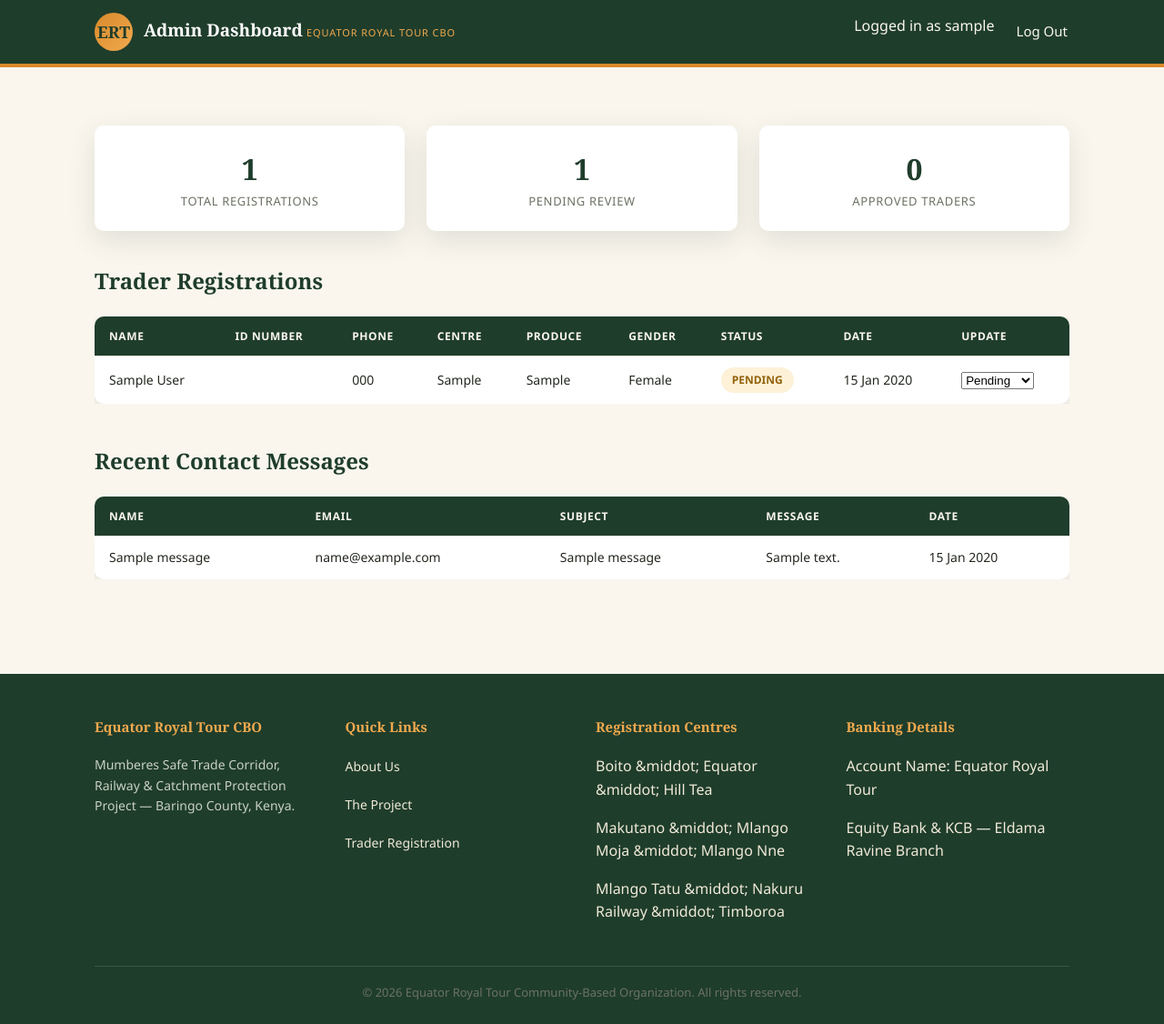
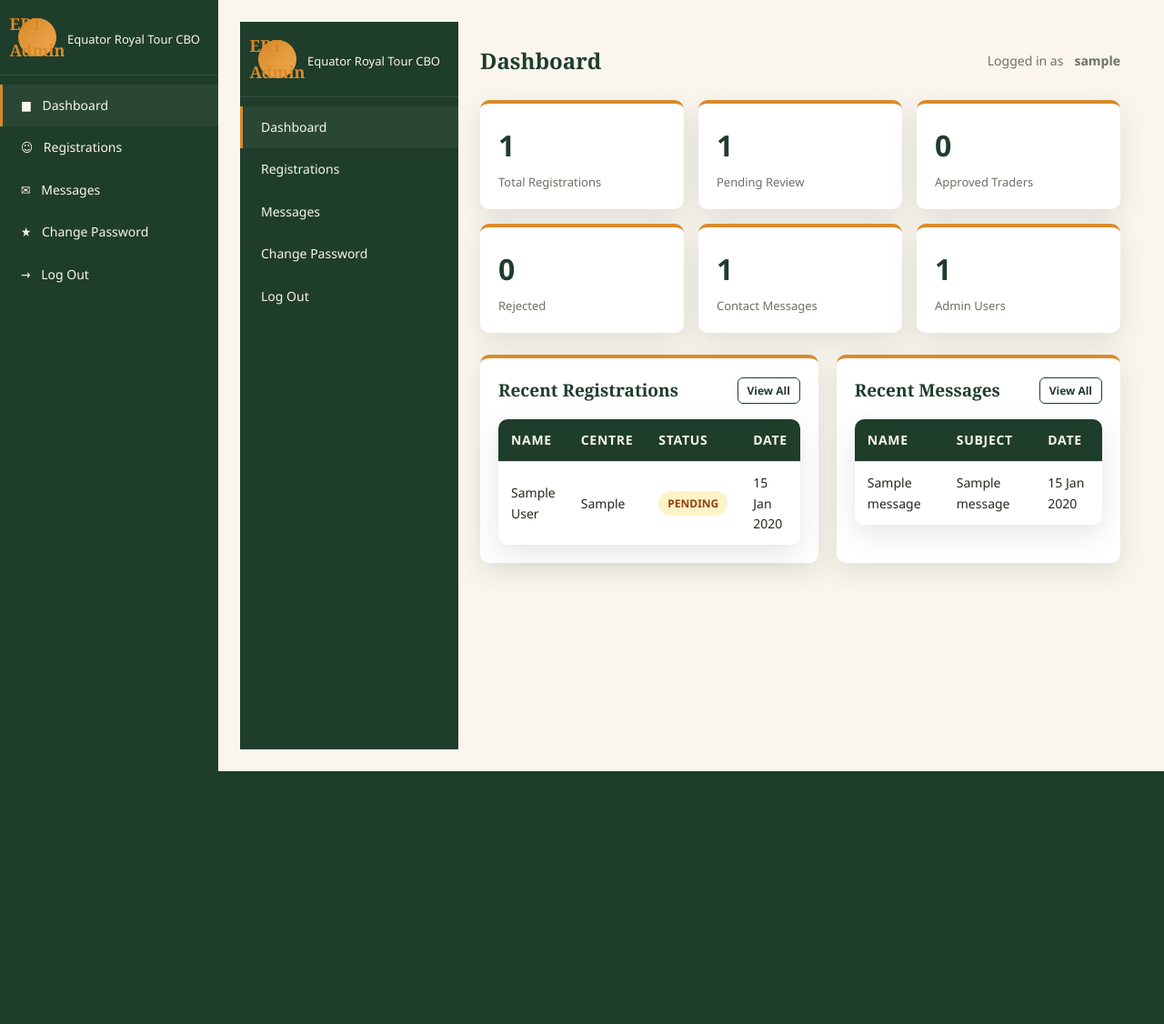
Before and after one commit to Swendon/Equatorroyaltour, a PHP site: page /admin/dashboard.php in a window 1280 px wide. Shown: the whole page at 91% size. After the commit the page ends 848 px from the top, so only its background shows below. Run offline with PHP 8.4, Linux system fonts and the light colour scheme; the visitor is signed in with stand-in values (Sample User, id 1); data comes from the database, SQL or seed files in the repository; tables that the repository leaves empty hold one stand-in row (values such as "Sample post"); data that the repository does not hold is empty.

Commit message:
Complete secure admin system with dashboard, registrations, and messages

```diff
--- a/admin/auth_check.php
+++ b/admin/auth_check.php
@@ -1,6 +1,6 @@
 <?php
-session_start();
-if (!isset($_SESSION['admin_id'])) {
+
+if (empty($_SESSION['admin_id'])) {
     header('Location: login.php');
     exit;
 }
@@ -13,3 +13,13 @@ if (!empty($_SESSION['must_change_password'])) {
 if (empty($_SESSION['csrf_token'])) {
     $_SESSION['csrf_token'] = bin2hex(random_bytes(32));
 }
+
+if (empty($_SESSION['last_activity'])) {
+    $_SESSION['last_activity'] = time();
+} elseif (time() - $_SESSION['last_activity'] > 1800) {
+    $_SESSION = [];
+    session_destroy();
+    header('Location: login.php?timeout=1');
+    exit;
+}
+$_SESSION['last_activity'] = time();
--- a/admin/dashboard.php
+++ b/admin/dashboard.php
@@ -2,125 +2,122 @@
 require_once __DIR__ . '/../config.php';
 require_once __DIR__ . '/auth_check.php';
 
-// Handle status updates
-if ($_SERVER['REQUEST_METHOD'] === 'POST' && isset($_POST['registration_id'], $_POST['status'], $_POST['csrf_token']) && $_POST['csrf_token'] === ($_SESSION['csrf_token'] ?? '')) {
-    $id = (int) $_POST['registration_id'];
-    $status = in_array($_POST['status'], ['Pending', 'Approved', 'Rejected'], true) ? $_POST['status'] : 'Pending';
-    $stmt = mysqli_prepare($conn, 'UPDATE registrations SET status = ? WHERE id = ?');
-    mysqli_stmt_bind_param($stmt, 'si', $status, $id);
-    mysqli_stmt_execute($stmt);
-    mysqli_stmt_close($stmt);
-    header('Location: dashboard.php');
-    exit;
-}
-
-$totalResult = mysqli_query($conn, 'SELECT COUNT(*) AS c FROM registrations');
-$total = mysqli_fetch_assoc($totalResult)['c'];
-
-$pendingResult = mysqli_query($conn, "SELECT COUNT(*) AS c FROM registrations WHERE status = 'Pending'");
-$pending = mysqli_fetch_assoc($pendingResult)['c'];
-
-$approvedResult = mysqli_query($conn, "SELECT COUNT(*) AS c FROM registrations WHERE status = 'Approved'");
-$approved = mysqli_fetch_assoc($approvedResult)['c'];
-
-$registrations = mysqli_query($conn, 'SELECT * FROM registrations ORDER BY created_at DESC');
-$messages = mysqli_query($conn, 'SELECT * FROM messages ORDER BY created_at DESC LIMIT 10');
+$totalReg = mysqli_fetch_assoc(mysqli_query($conn, 'SELECT COUNT(*) AS c FROM registrations'))['c'];
+$pendingReg = mysqli_fetch_assoc(mysqli_query($conn, "SELECT COUNT(*) AS c FROM registrations WHERE status = 'Pending'"))['c'];
+$approvedReg = mysqli_fetch_assoc(mysqli_query($conn, "SELECT COUNT(*) AS c FROM registrations WHERE status = 'Approved'"))['c'];
+$rejectedReg = mysqli_fetch_assoc(mysqli_query($conn, "SELECT COUNT(*) AS c FROM registrations WHERE status = 'Rejected'"))['c'];
+$totalMessages = mysqli_fetch_assoc(mysqli_query($conn, 'SELECT COUNT(*) AS c FROM messages'))['c'];
+$unreadMessages = mysqli_fetch_assoc(mysqli_query($conn, 'SELECT COUNT(*) AS c FROM messages'))['c'];
+$totalAdmins = mysqli_fetch_assoc(mysqli_query($conn, 'SELECT COUNT(*) AS c FROM admins'))['c'];
+$recentReg = mysqli_query($conn, 'SELECT full_name, trading_centre, status, created_at FROM registrations ORDER BY created_at DESC LIMIT 5');
+$recentMsg = mysqli_query($conn, 'SELECT name, email, subject, created_at FROM messages ORDER BY created_at DESC LIMIT 5');
 ?>
 <!DOCTYPE html>
 <html lang="en">
 <head>
 <meta charset="UTF-8">
 <meta name="viewport" content="width=device-width, initial-scale=1.0">
-<title>Admin Dashboard | Equator Royal Tour CBO</title>
+<title>Dashboard | Equator Royal Tour CBO</title>
 <link rel="stylesheet" href="../css/style.css">
+<?php include __DIR__ . '/includes/admin_header.php'; ?>
 </head>
 <body>
-<header class="site-header">
-  <div class="container">
+<div class="admin-layout">
+  <aside class="admin-sidebar">
     <div class="brand">
-      <span class="brand-mark">ERT</span>
-      <span class="brand-text">
-        <span class="title">Admin Dashboard</span>
-        <span class="subtitle">Equator Royal Tour CBO</span>
-      </span>
+      <span class="brand-mark">ERT Admin</span>
+      <span class="brand-text">Equator Royal Tour CBO</span>
     </div>
-    <nav class="nav-links">
-      <span style="color:var(--cream);">Logged in as <?php echo htmlspecialchars($_SESSION['admin_username']); ?></span>
+    <nav class="admin-nav">
+      <a href="dashboard.php" class="active">Dashboard</a>
+      <a href="registrations.php">Registrations</a>
+      <a href="messages.php">Messages</a>
+      <a href="change-password.php">Change Password</a>
       <a href="logout.php">Log Out</a>
     </nav>
-  </div>
-</header>
-
-<section class="section">
-  <div class="container">
-    <div class="grid grid-3" style="margin-bottom:36px;">
-      <div class="stat"><div class="num"><?php echo $total; ?></div><div class="label">Total Registrations</div></div>
-      <div class="stat"><div class="num"><?php echo $pending; ?></div><div class="label">Pending Review</div></div>
-      <div class="stat"><div class="num"><?php echo $approved; ?></div><div class="label">Approved Traders</div></div>
+  </aside>
+  <main class="admin-main">
+    <div class="admin-header">
+      <h1>Dashboard</h1>
+      <div class="admin-user">Logged in as <strong><?php echo htmlspecialchars($_SESSION['admin_username']); ?></strong></div>
     </div>
 
-    <h2>Trader Registrations</h2>
-    <div style="overflow-x:auto;">
+    <div class="stat-grid">
+      <div class="stat-card">
+        <div class="num"><?php echo $totalReg; ?></div>
+        <div class="label">Total Registrations</div>
+      </div>
+      <div class="stat-card">
+        <div class="num"><?php echo $pendingReg; ?></div>
+        <div class="label">Pending Review</div>
+      </div>
+      <div class="stat-card">
+        <div class="num"><?php echo $approvedReg; ?></div>
+        <div class="label">Approved Traders</div>
+      </div>
+      <div class="stat-card">
+        <div class="num"><?php echo $rejectedReg; ?></div>
+        <div class="label">Rejected</div>
+      </div>
+      <div class="stat-card">
+        <div class="num"><?php echo $totalMessages; ?></div>
+        <div class="label">Contact Messages</div>
+      </div>
+      <div class="stat-card">
+        <div class="num"><?php echo $totalAdmins; ?></div>
+        <div class="label">Admin Users</div>
+      </div>
+    </div>
+
+    <div class="grid" style="display:grid;grid-template-columns:1fr 1fr;gap:20px;">
+      <div class="card">
+        <div style="display:flex;justify-content:space-between;align-items:center;margin-bottom:16px;">
+          <h3 style="margin:0;">Recent Registrations</h3>
+          <a href="registrations.php" class="btn btn-sm btn-outline">View All</a>
+        </div>
+        <?php if (mysqli_num_rows($recentReg) === 0): ?>
+          <p style="color:var(--muted);font-size:14px;">No registrations yet.</p>
+        <?php else: ?>
           <table>
-        <thead>
-          <tr>
-            <th>Name</th><th>ID Number</th><th>Phone</th><th>Centre</th><th>Produce</th><th>Gender</th><th>Status</th><th>Date</th><th>Update</th>
-          </tr>
-        </thead>
+            <thead><tr><th>Name</th><th>Centre</th><th>Status</th><th>Date</th></tr></thead>
             <tbody>
-          <?php if (mysqli_num_rows($registrations) === 0): ?>
-            <tr><td colspan="9">No registrations yet.</td></tr>
-          <?php else: ?>
-            <?php while ($r = mysqli_fetch_assoc($registrations)): ?>
+              <?php while ($r = mysqli_fetch_assoc($recentReg)): ?>
                 <tr>
                   <td><?php echo htmlspecialchars($r['full_name']); ?></td>
-                <td><?php echo htmlspecialchars(decrypt_field($r['id_number'])); ?></td>
-                <td><?php echo htmlspecialchars($r['phone']); ?></td>
                   <td><?php echo htmlspecialchars($r['trading_centre']); ?></td>
-                <td><?php echo htmlspecialchars($r['produce_type']); ?></td>
-                <td><?php echo htmlspecialchars($r['gender']); ?></td>
                   <td><span class="badge badge-<?php echo strtolower($r['status']); ?>"><?php echo htmlspecialchars($r['status']); ?></span></td>
                   <td><?php echo htmlspecialchars(date('d M Y', strtotime($r['created_at']))); ?></td>
-                <td>
-                  <form method="POST" style="display:flex;gap:6px;">
-                    <input type="hidden" name="csrf_token" value="<?php echo htmlspecialchars($_SESSION['csrf_token'] ?? ''); ?>">
-                    <input type="hidden" name="registration_id" value="<?php echo (int) $r['id']; ?>">
-                    <select name="status" onchange="this.form.submit()">
-                      <option value="Pending" <?php echo $r['status'] === 'Pending' ? 'selected' : ''; ?>>Pending</option>
-                      <option value="Approved" <?php echo $r['status'] === 'Approved' ? 'selected' : ''; ?>>Approved</option>
-                      <option value="Rejected" <?php echo $r['status'] === 'Rejected' ? 'selected' : ''; ?>>Rejected</option>
-                    </select>
-                  </form>
-                </td>
                 </tr>
               <?php endwhile; ?>
-          <?php endif; ?>
             </tbody>
           </table>
+        <?php endif; ?>
       </div>
 
-    <h2 style="margin-top:44px;">Recent Contact Messages</h2>
-    <div style="overflow-x:auto;">
+      <div class="card">
+        <div style="display:flex;justify-content:space-between;align-items:center;margin-bottom:16px;">
+          <h3 style="margin:0;">Recent Messages</h3>
+          <a href="messages.php" class="btn btn-sm btn-outline">View All</a>
+        </div>
+        <?php if (mysqli_num_rows($recentMsg) === 0): ?>
+          <p style="color:var(--muted);font-size:14px;">No messages yet.</p>
+        <?php else: ?>
           <table>
-        <thead><tr><th>Name</th><th>Email</th><th>Subject</th><th>Message</th><th>Date</th></tr></thead>
+            <thead><tr><th>Name</th><th>Subject</th><th>Date</th></tr></thead>
             <tbody>
-          <?php if (mysqli_num_rows($messages) === 0): ?>
-            <tr><td colspan="5">No messages yet.</td></tr>
-          <?php else: ?>
-            <?php while ($m = mysqli_fetch_assoc($messages)): ?>
+              <?php while ($m = mysqli_fetch_assoc($recentMsg)): ?>
                 <tr>
                   <td><?php echo htmlspecialchars($m['name']); ?></td>
-                <td><?php echo htmlspecialchars($m['email']); ?></td>
-                <td><?php echo htmlspecialchars($m['subject']); ?></td>
-                <td><?php echo htmlspecialchars($m['message']); ?></td>
+                  <td><?php echo htmlspecialchars($m['subject'] ?: '(no subject)'); ?></td>
                   <td><?php echo htmlspecialchars(date('d M Y', strtotime($m['created_at']))); ?></td>
                 </tr>
               <?php endwhile; ?>
-          <?php endif; ?>
             </tbody>
           </table>
+        <?php endif; ?>
       </div>
     </div>
-</section>
-
-<?php include __DIR__ . '/../includes/footer.php'; ?>
+  </main>
+</div>
+</body>
+</html>
--- /dev/null
+++ b/admin/includes/admin_header.php
@@ -0,0 +1,72 @@
+<?php
+$pageTitle = $pageTitle ?? 'Admin Dashboard';
+?>
+<!DOCTYPE html>
+<html lang="en">
+<head>
+<meta charset="UTF-8">
+<meta name="viewport" content="width=device-width, initial-scale=1.0">
+<title><?php echo htmlspecialchars($pageTitle); ?> | Equator Royal Tour CBO</title>
+<link rel="stylesheet" href="../css/style.css">
+<style>
+  .admin-layout { display: grid; grid-template-columns: 240px 1fr; min-height: 100vh; }
+  .admin-sidebar { background: var(--green-deep); color: var(--cream); padding: 20px 0; }
+  .admin-sidebar .brand { padding: 0 20px 20px; border-bottom: 1px solid rgba(255,255,255,0.1); margin-bottom: 10px; }
+  .admin-sidebar .brand-mark { color: var(--amber); font-weight: 700; font-size: 18px; }
+  .admin-sidebar .brand-text { display: block; color: var(--cream); font-size: 13px; margin-top: 4px; }
+  .admin-nav a { display: block; padding: 12px 20px; color: var(--cream); text-decoration: none; font-size: 14px; border-left: 3px solid transparent; }
+  .admin-nav a:hover, .admin-nav a.active { background: rgba(255,255,255,0.05); border-left-color: var(--amber); }
+  .admin-nav a i { margin-right: 8px; width: 16px; text-align: center; }
+  .admin-main { padding: 24px; background: var(--cream); }
+  .admin-header { display: flex; justify-content: space-between; align-items: center; margin-bottom: 24px; }
+  .admin-header h1 { margin: 0; font-size: 24px; }
+  .admin-user { display: flex; align-items: center; gap: 12px; font-size: 14px; color: var(--muted); }
+  .card { background: var(--white); border-radius: var(--radius); padding: 20px; box-shadow: var(--shadow); }
+  .stat-grid { display: grid; grid-template-columns: repeat(auto-fit, minmax(200px, 1fr)); gap: 16px; margin-bottom: 24px; }
+  .stat-card { background: var(--white); border-radius: var(--radius); padding: 20px; box-shadow: var(--shadow); border-top: 4px solid var(--amber); }
+  .stat-card .num { font-size: 32px; font-weight: 700; color: var(--green-deep); }
+  .stat-card .label { font-size: 13px; color: var(--muted); margin-top: 4px; }
+  .btn { display: inline-flex; align-items: center; gap: 6px; padding: 8px 16px; border-radius: 6px; text-decoration: none; font-size: 14px; border: none; cursor: pointer; }
+  .btn-primary { background: var(--amber); color: var(--green-deep); }
+  .btn-primary:hover { background: var(--amber-light); }
+  .btn-outline { background: transparent; border: 1px solid var(--green-deep); color: var(--green-deep); }
+  .btn-sm { padding: 4px 10px; font-size: 12px; }
+  .btn-danger { background: #dc2626; color: white; }
+  .btn-success { background: #16a34a; color: white; }
+  .btn-warning { background: #d97706; color: white; }
+  table { width: 100%; border-collapse: collapse; background: var(--white); border-radius: var(--radius); overflow: hidden; box-shadow: var(--shadow); }
+  th, td { padding: 12px 14px; text-align: left; font-size: 14px; border-bottom: 1px solid #e5e7eb; }
+  th { background: var(--green-deep); color: var(--cream); font-weight: 600; }
+  .badge { display: inline-block; padding: 4px 10px; border-radius: 20px; font-size: 12px; font-weight: 600; }
+  .badge-pending { background: #fef3c7; color: #92400e; }
+  .badge-approved { background: #d1fae5; color: #065f46; }
+  .badge-rejected { background: #fee2e2; color: #991b1b; }
+  .alert { padding: 12px 16px; border-radius: 6px; margin-bottom: 16px; font-size: 14px; }
+  .alert-success { background: #d1fae5; color: #065f46; }
+  .alert-error { background: #fee2e2; color: #991b1b; }
+  .form-group { margin-bottom: 14px; }
+  .form-group label { display: block; font-size: 13px; font-weight: 600; margin-bottom: 6px; }
+  .form-group input, .form-group select, .form-group textarea { width: 100%; padding: 8px 12px; border: 1px solid #d1d5db; border-radius: 6px; font-size: 14px; }
+  .form-actions { display: flex; gap: 8px; }
+  @media (max-width: 768px) {
+    .admin-layout { grid-template-columns: 1fr; }
+    .admin-sidebar { display: none; }
+  }
+</style>
+</head>
+<body>
+<div class="admin-layout">
+  <aside class="admin-sidebar">
+    <div class="brand">
+      <span class="brand-mark">ERT Admin</span>
+      <span class="brand-text">Equator Royal Tour CBO</span>
+    </div>
+    <nav class="admin-nav">
+      <a href="dashboard.php" class="<?php echo basename($_SERVER['PHP_SELF']) === 'dashboard.php' ? 'active' : ''; ?>"><i>&#9632;</i> Dashboard</a>
+      <a href="registrations.php" class="<?php echo basename($_SERVER['PHP_SELF']) === 'registrations.php' ? 'active' : ''; ?>"><i>&#9786;</i> Registrations</a>
+      <a href="messages.php" class="<?php echo basename($_SERVER['PHP_SELF']) === 'messages.php' ? 'active' : ''; ?>"><i>&#9993;</i> Messages</a>
+      <a href="change-password.php"><i>&#9733;</i> Change Password</a>
+      <a href="logout.php"><i>&#8594;</i> Log Out</a>
+    </nav>
+  </aside>
+  <main class="admin-main">
```
Also changed, not shown: admin/change-password.php (+23 -7 lines), admin/login.php (+70 -36 lines), admin/messages.php (added, +142 -0 lines), admin/registrations.php (added, +184 -0 lines). Lines whose indentation alone changed are shown as unchanged.
